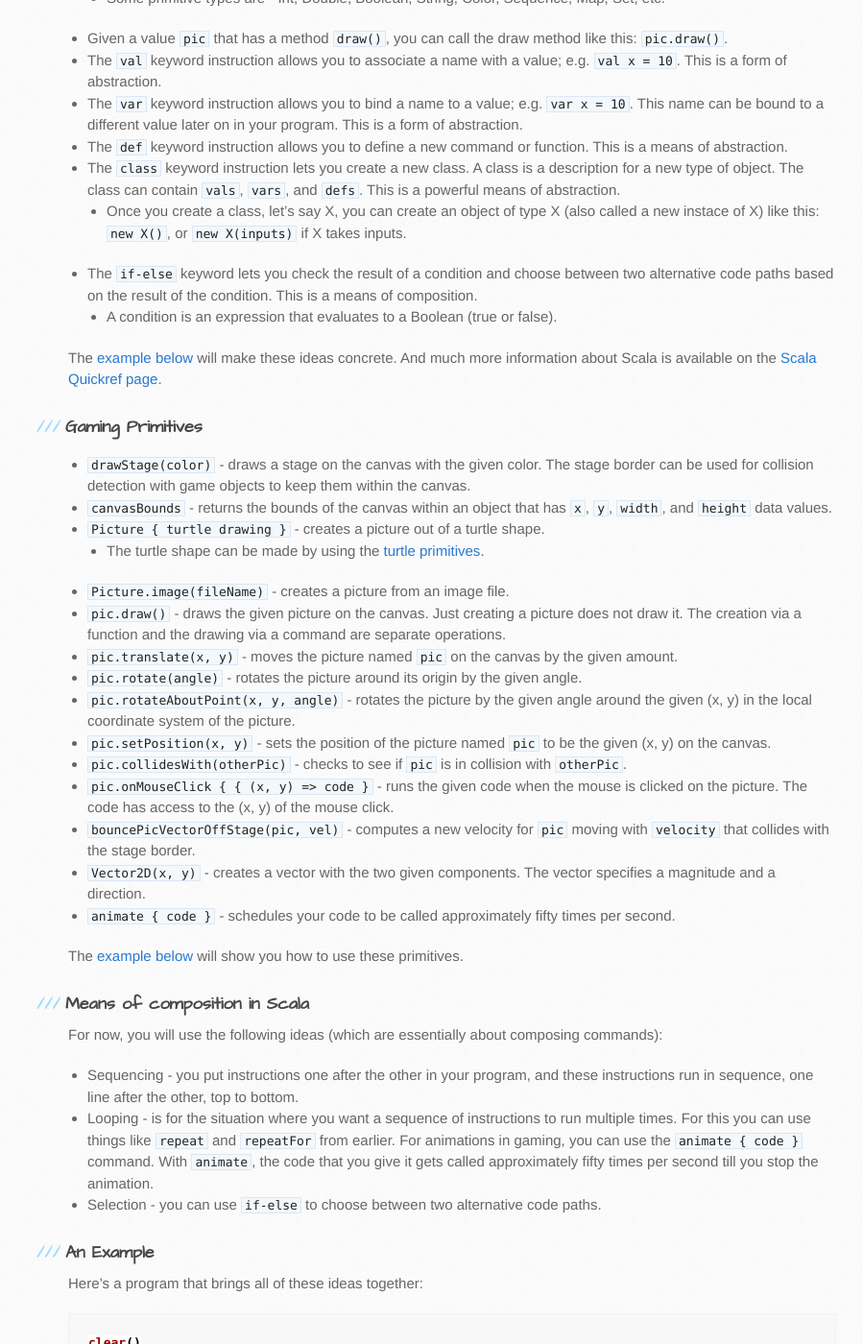
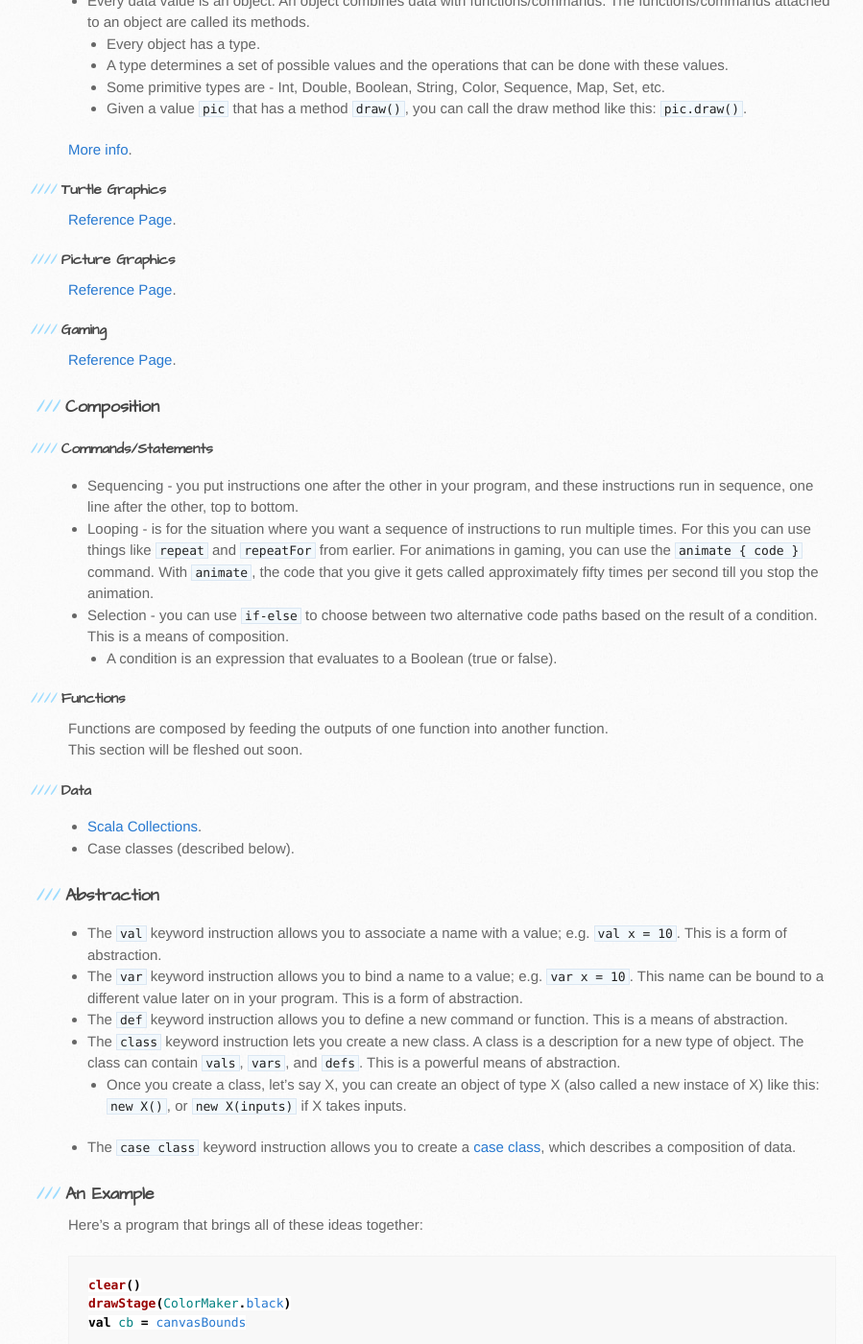
Before and after one commit to kojodoc/kojodoc.github.io, a Jekyll site: the page built from concepts/scala-essentials.md, in a window 1280 px wide and 1400 px high, scrolled down 3778 px. Shown: the whole window at 96% size, without its empty margins (99-998 px from the left). Built offline with Jekyll 4.4.1, drawn with Linux system fonts in a browser that asks for light colours; our own code applies the rules of GitHub Pages for plain Markdown files; the repository's description, which GitHub fills in, is left out; some of the changed text lies outside the part shown.

Commit message:
Refactoring around scala essentials.

```diff
--- a/concepts/scala-essentials.md
+++ b/concepts/scala-essentials.md
@@ -2,19 +2,18 @@
   <a href="../index.html">Home</a> | <a href="../gaming-index.html">Gaming</a> | <a href="../fundamentals-index.html">Fundamentals</a>
 </div>
 
-## Scala (and computing) essentials for Kojo gaming
+## Scala (and computing) essentials
 
-Here's the absolute minimum amount of programming theory and Scala information that you need to know - to be able to effectively write games in Kojo.
+Here's the absolute minimum amount of programming theory and Scala information that you need to know to write interesting programs as you move beyond turtle graphics.
 * [Computing Fundamentals](#computing-fundamentals)
 * [Program Structure](#program-structure)
 * [Program Operation](#program-operation)
 * [Program Development](#program-development)
-* [Scala Introduction](#scala-introduction)
+* [Kojo Primitives](#kojo-primitives)
+* [Composition](#composition)
+* [Abstraction](#abstraction)
+* [An Example](#an-example)
 * [Scala Quickref](../reference/scala.html)
-* [Gaming Primitives](#gaming-primitives)
-* [Means of composition in Scala](#means-of-composition-in-scala)
-* [An Example](#an-example)
-* [Scala Collections](../reference/scala-collections.html)
 * [How-tos](../howtos/gaming.html)
 
 ### Computing Fundamentals
@@ -81,51 +80,57 @@ A program is made out of data and code. Code refers to the instructions that mak
 
 ### Program Development
 You use three important ideas while writing a program:
-* Primitives - these are the commands, functions, and data types provided to you by your programming language/environment. See below for the [gaming primitives](#gaming-primitives) that you will use.
-* Composition - these are the ways in which your programming language allows you to combine the primitives to do useful things. The [means of composition](#means-of-composition-in-scala) that you will use for now are given below.
-* Abstraction - this is the process of giving names to useful compositions, so that they become available as primitives in your program. The [Scala introduction](#scala-introduction) section below describes the means of abstraction that you will use.
+* Primitives - these are the commands, functions, and data types provided to you by your programming language/environment.
+* Composition - these are the ways in which your programming language allows you to combine the primitives to do useful things.
+* Abstraction - this is the process of giving names to useful compositions, so that they become available as primitives in your program.
 
-### Scala Introduction
+Let's look at how these ideas play out as you write programs in Kojo.
+
+### Kojo Primitives
+
+Let's look at the primitives available in Kojo:
+
+#### Data Types
 * Every data value is an object. An object combines data with functions/commands. The functions/commands attached to an object are called its methods.
   * Every object has a type.
   * A type determines a set of possible values and the operations that can be done with these values.
   * Some primitive types are - Int, Double, Boolean, String, Color, Sequence, Map, Set, etc.
-* Given a value `pic` that has a method `draw()`, you can call the draw method like this: `pic.draw()`.
+  * Given a value `pic` that has a method `draw()`, you can call the draw method like this: `pic.draw()`.
+
+[More info](../reference/scala.html#data).
+
+#### Turtle Graphics
+[Reference Page](../reference/turtle.html).
+
+#### Picture Graphics
+[Reference Page](../reference/picture.html).
+
+#### Gaming
+[Reference Page](../reference/gaming.html).
+
+### Composition
+
+#### Commands/Statements
+* Sequencing - you put instructions one after the other in your program, and these instructions run in sequence, one line after the other, top to bottom.
+* Looping - is for the situation where you want a sequence of instructions to run multiple times. For this you can use things like [`repeat`](../reference/turtle.html#repeat) and [`repeatFor`](../reference/turtle.html#repeatfor) from earlier. For animations in gaming, you can use the `animate { code }` command. With `animate`, the code that you give it gets called approximately fifty times per second till you stop the animation.
+* Selection - you can use `if-else` to choose between two alternative code paths based on the result of a condition. This is a means of composition.
+  * A condition is an expression that evaluates to a Boolean (true or false).
+
+#### Functions
+Functions are composed by feeding the outputs of one function into another function.
+This section will be fleshed out soon.
+
+#### Data
+* [Scala Collections](../reference/scala-collections.html).
+* Case classes (described below).
+
+### Abstraction
 * The `val` keyword instruction allows you to associate a name with a value; e.g. `val x = 10`. This is a form of abstraction.
 * The `var` keyword instruction allows you to bind a name to a value; e.g. `var x = 10`. This name can be bound to a different value later on in your program. This is a form of abstraction.
 * The `def` keyword instruction allows you to define a new command or function. This is a means of abstraction.
 * The `class` keyword instruction lets you create a new class. A class is a description for a new type of object. The class can contain `vals`, `vars`, and `defs`. This is a powerful means of abstraction.
   * Once you create a class, let's say X, you can create an object of type X (also called a new instace of X) like this: `new X()`, or `new X(inputs)` if X takes inputs.
-* The `if-else` keyword lets you check the result of a condition and choose between two alternative code paths based on the result of the condition. This is a means of composition.
-  * A condition is an expression that evaluates to a Boolean (true or false).
-
-The [example below](#an-example) will make these ideas concrete. And much more information about Scala is available on the [Scala Quickref page](../reference/scala.html).
-
-### Gaming Primitives
-* `drawStage(color)` - draws a stage on the canvas with the given color. The stage border can be used for collision detection with game objects to keep them within the canvas.
-* `canvasBounds` - returns the bounds of the canvas within an object that has `x`, `y`, `width`, and `height` data values.
-* `Picture { turtle drawing }` - creates a picture out of a turtle shape.
-  * The turtle shape can be made by using the [turtle primitives](../reference/turtle.html).
-* `Picture.image(fileName)` - creates a picture from an image file.
-* `pic.draw()` - draws the given picture on the canvas. Just creating a picture does not draw it. The creation via a function and the drawing via a command are separate operations.
-* `pic.translate(x, y)` - moves the picture named `pic` on the canvas by the given amount.
-* `pic.rotate(angle)` - rotates the picture around its origin by the given angle.
-* `pic.rotateAboutPoint(x, y, angle)` - rotates the picture by the given angle around the given (x, y) in the local coordinate system of the picture.
-* `pic.setPosition(x, y)` - sets the position of the picture named `pic` to be the given (x, y) on the canvas.
-* `pic.collidesWith(otherPic)` - checks to see if `pic` is in collision with `otherPic`.
-* `pic.onMouseClick { { (x, y) => code }` - runs the given code when the mouse is clicked on the picture. The code has access to the (x, y) of the mouse click.
-* `bouncePicVectorOffStage(pic, vel)` - computes a new velocity for `pic` moving with `velocity` that collides with the stage border.
-* `Vector2D(x, y)` - creates a vector with the two given components. The vector specifies a magnitude and a direction.
-* `animate { code }` - schedules your code to be called approximately fifty times per second.
-
-The [example below](#an-example) will show you how to use these primitives.
-
-
-### Means of composition in Scala
-For now, you will use the following ideas (which are essentially about composing commands):
-* Sequencing - you put instructions one after the other in your program, and these instructions run in sequence, one line after the other, top to bottom.
-* Looping - is for the situation where you want a sequence of instructions to run multiple times. For this you can use things like [`repeat`](../reference/turtle.html#repeat) and [`repeatFor`](../reference/turtle.html#repeatfor) from earlier. For animations in gaming, you can use the `animate { code }` command. With `animate`, the code that you give it gets called approximately fifty times per second till you stop the animation.
-* Selection - you can use `if-else` to choose between two alternative code paths.
+* The `case class` keyword instruction allows you to create a [case class](../reference/scala.html#abstraction-case-class), which describes a composition of data.
 
 ### An Example
 Here's a program that brings all of these ideas together:
```
Also changed, not shown: reference/gaming.md (+17 -3 lines), reference/scala.md (+4 -1 lines).
